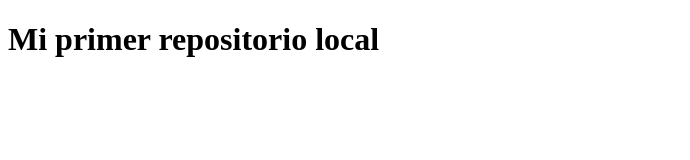
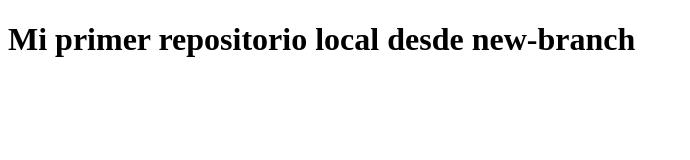
Before and after one commit to deivimejia/my-first-repo, a plain HTML site: page index.html in a window 1280 px wide. Shown: the whole page, without its empty margins (0-690 px from the left). Drawn offline with Linux system fonts and the light colour scheme.

Commit message:
update/title-from-new-branch

```diff
--- a/index.html
+++ b/index.html
@@ -8,7 +8,7 @@
 </head>
 
 <body>
-  <h1> Mi primer repositorio local</h1>
+  <h1> Mi primer repositorio local desde new-branch</h1>
 </body>
 
 </html>
```
